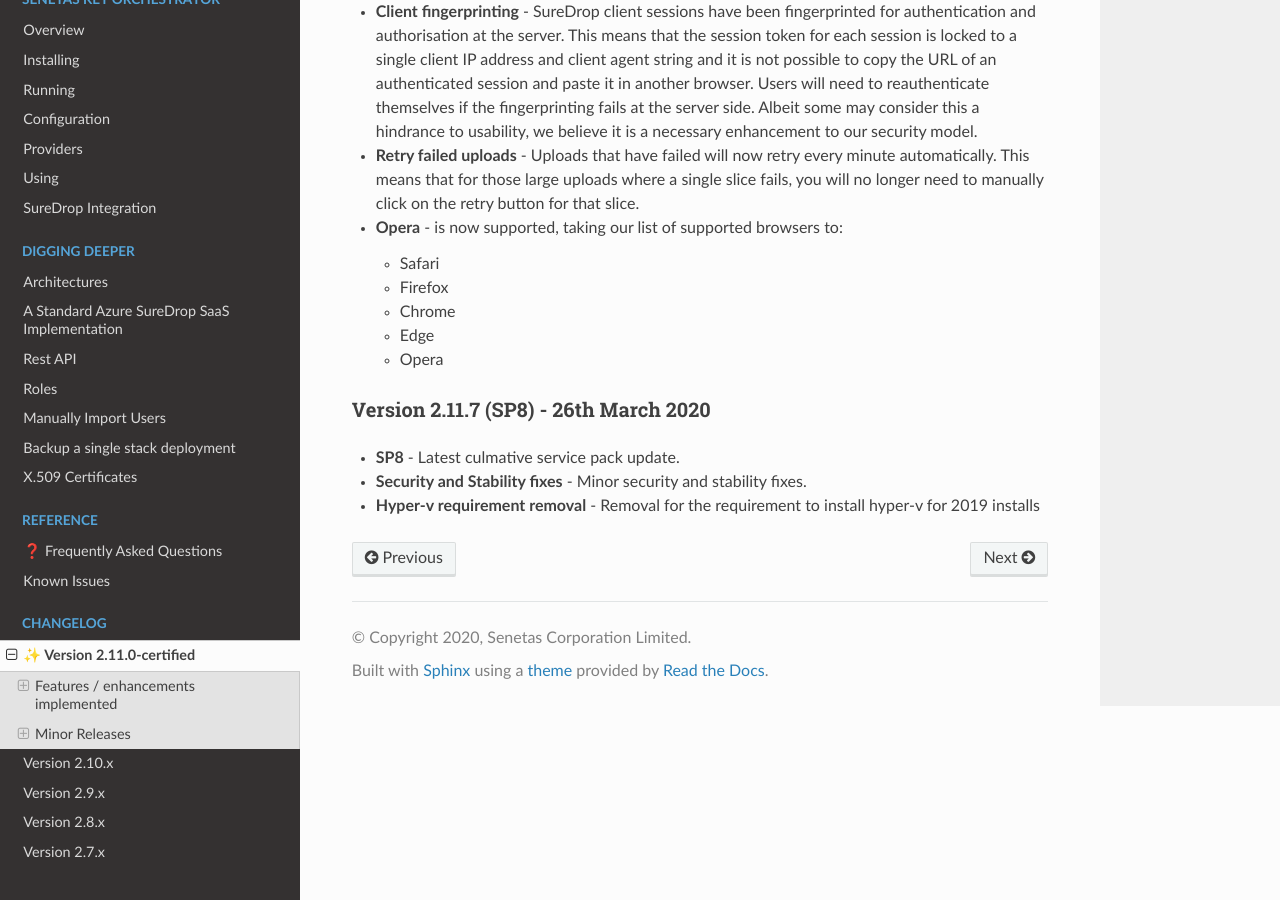
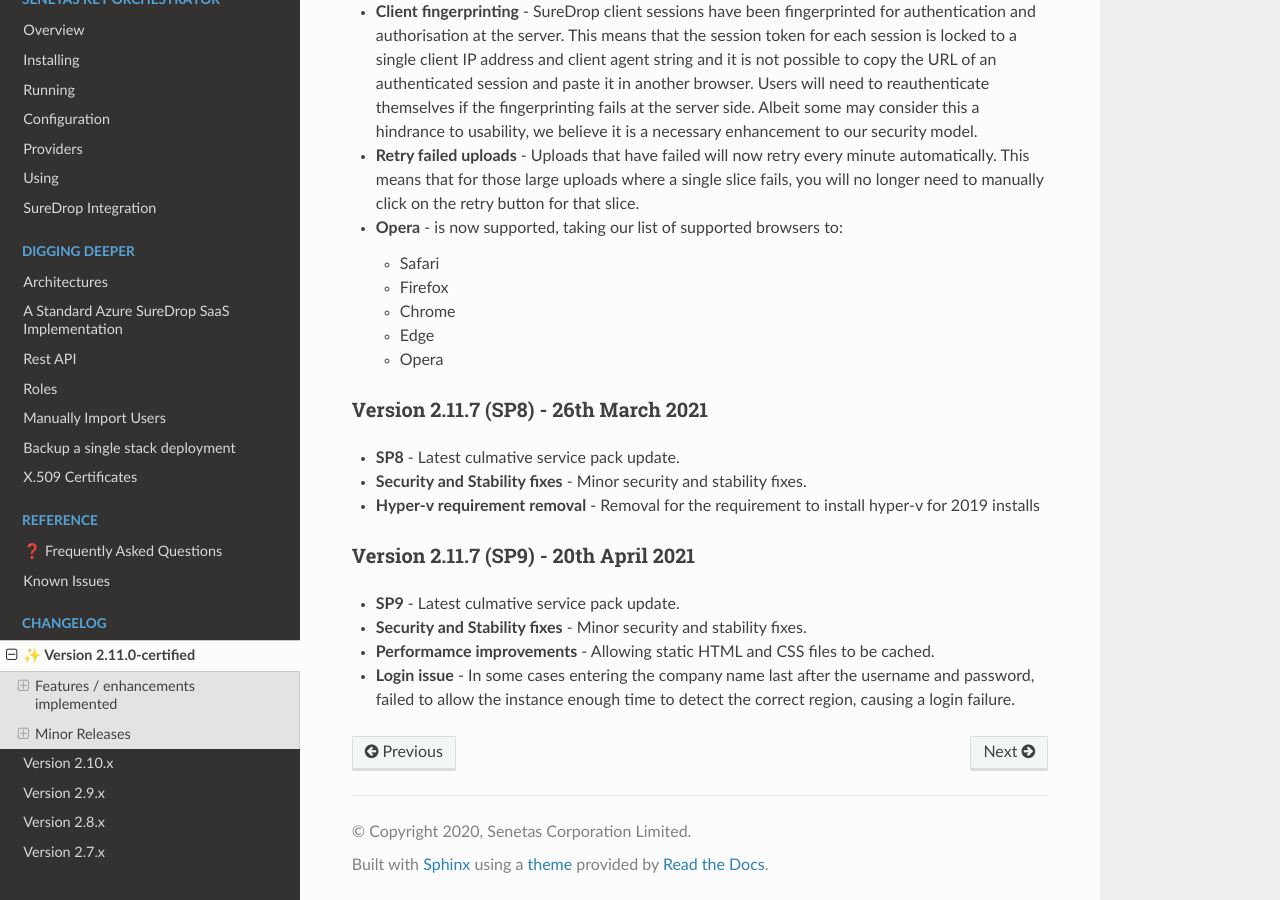
Before and after one commit to Senetas/SureDrop, a Sphinx documentation site: the page built from docs/source/release/2.11.x.rst, in a window 1280 px wide and 900 px high, scrolled down 7350 px. Built offline with Sphinx 7.4.7 and the Read the Docs theme 2.0.0, drawn with Linux system fonts in a browser that asks for light colours.

Commit message:
release 2.11.7-certified-sp9

```diff
--- a/docs/source/release/2.11.x.rst
+++ b/docs/source/release/2.11.x.rst
@@ -228,7 +228,7 @@ Version 2.11.7 - 21st December 2020
 
   - Opera
 
-Version 2.11.7 (SP8) - 26th March 2020
+Version 2.11.7 (SP8) - 26th March 2021
 ~~~~~~~~~~~~~~~~~~~~~~~~~~~~~~~~~~~~~~
 
 - **SP8** - Latest culmative service pack update.
@@ -236,3 +236,14 @@ Version 2.11.7 (SP8) - 26th March 2020
 - **Security and Stability fixes** - Minor security and stability fixes.
 
 - **Hyper-v requirement removal** - Removal for the requirement to install hyper-v for 2019 installs
+
+Version 2.11.7 (SP9) - 20th April 2021
+~~~~~~~~~~~~~~~~~~~~~~~~~~~~~~~~~~~~~~
+
+- **SP9** - Latest culmative service pack update.
+
+- **Security and Stability fixes** - Minor security and stability fixes.
+
+- **Performamce improvements** - Allowing static HTML and CSS files to be cached.
+
+- **Login issue** - In some cases entering the company name last after the username and password, failed to allow the instance enough time to detect the correct region, causing a login failure.
```
